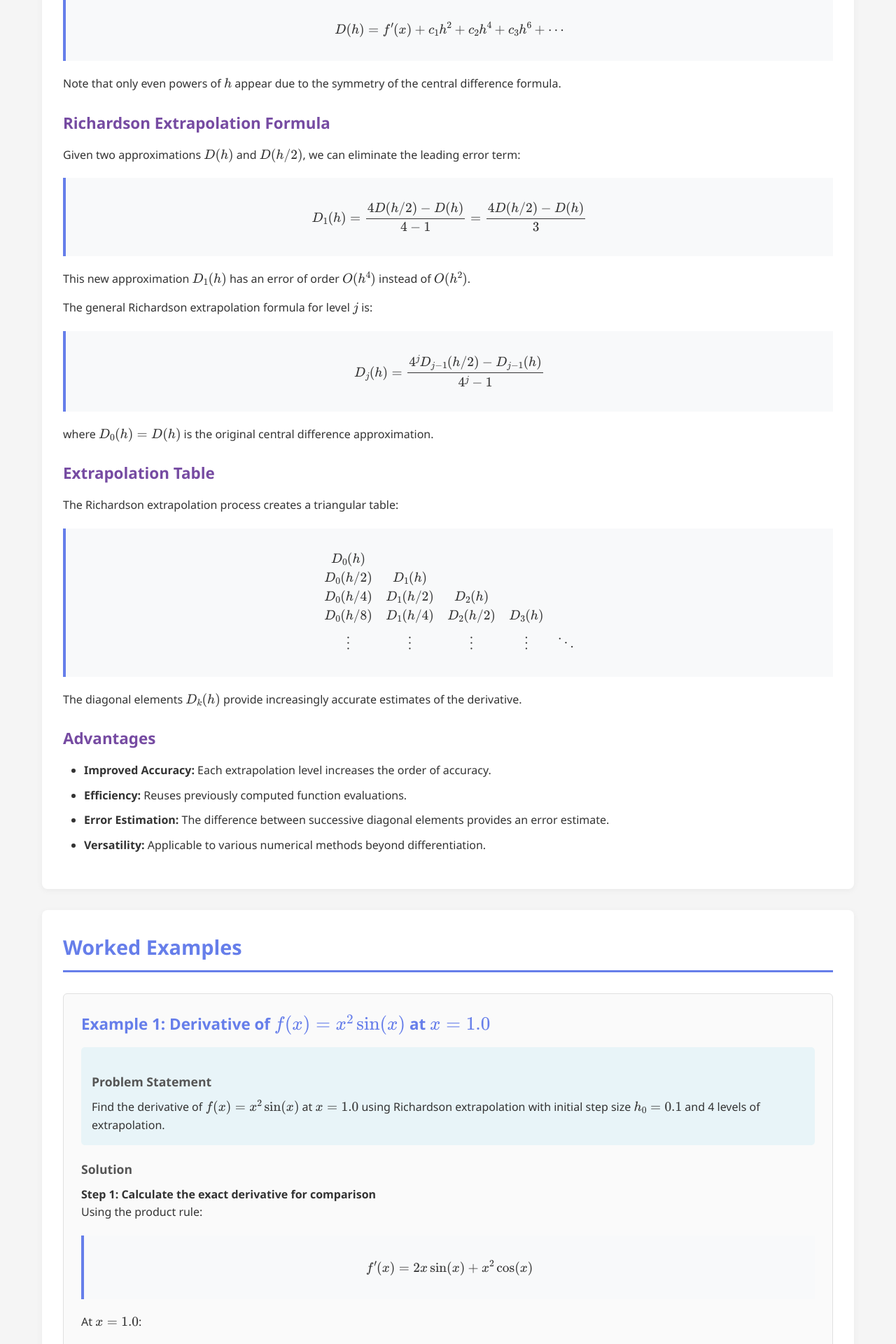
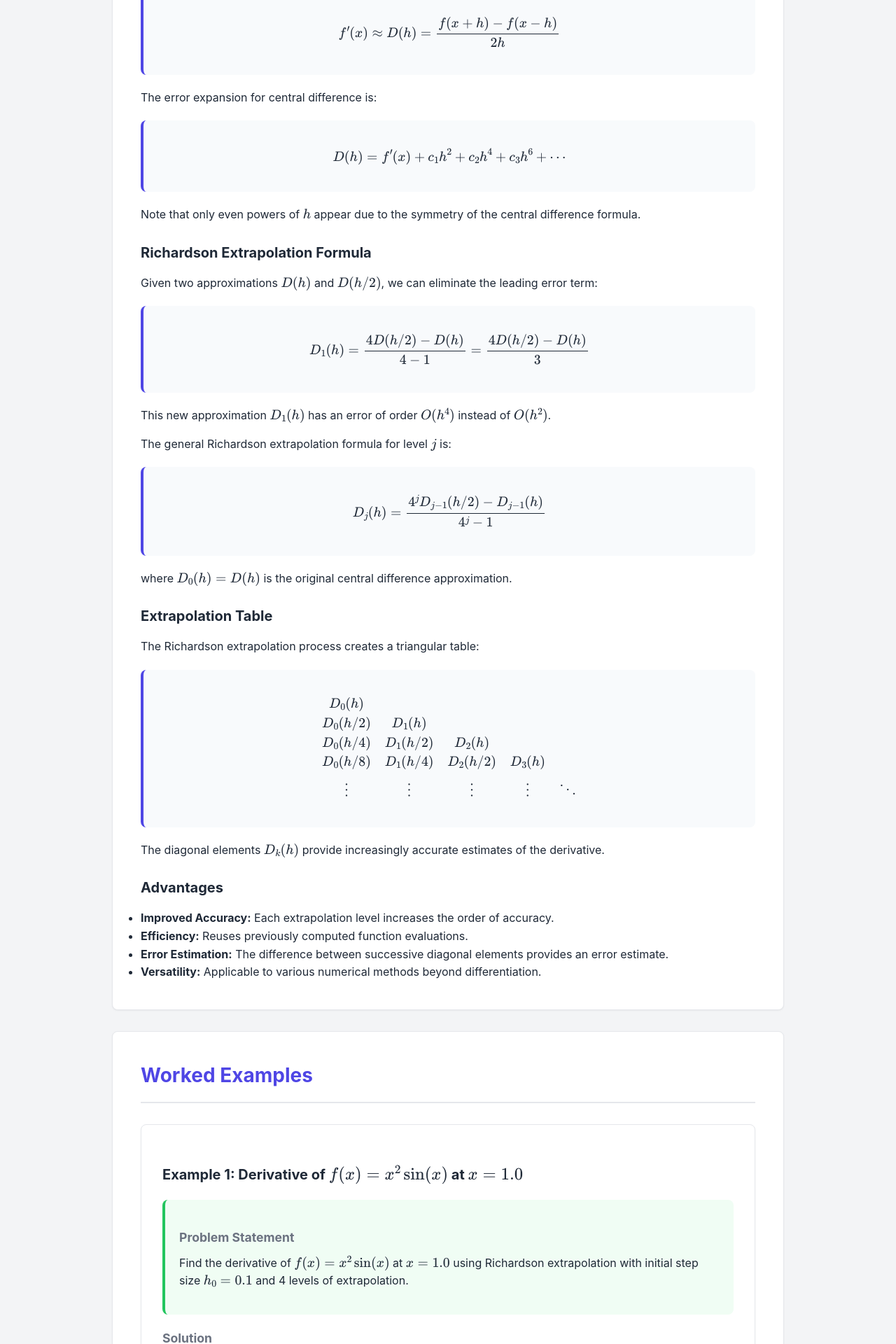
Before and after one commit to DJ-89/numericalPIT, a Flask app: page / in a window 1280 px wide. Shown: the part 960-2880 px from the top of the page at 70% size. Run offline with Flask 2, Linux system fonts and the light colour scheme.

Commit message:
Update style.css

```diff
--- a/static/css/style.css
+++ b/static/css/style.css
@@ -1,343 +1,237 @@
-/* Global Styles */
-* {
-    margin: 0;
-    padding: 0;
-    box-sizing: border-box;
+:root {
+    --primary: #4F46E5;
+    --primary-hover: #4338CA;
+    --secondary: #8B5CF6;
+    --background: #F3F4F6;
+    --surface: #FFFFFF;
+    --text-main: #1F2937;
+    --text-muted: #6B7280;
+    --border: #E5E7EB;
+    --error: #EF4444;
+    --error-bg: #FEE2E2;
+    --success-bg: #ECFDF5;
+    --shadow-sm: 0 1px 2px 0 rgba(0, 0, 0, 0.05);
+    --shadow-md: 0 4px 6px -1px rgba(0, 0, 0, 0.1), 0 2px 4px -1px rgba(0, 0, 0, 0.06);
+    --radius: 8px;
 }
 
+* { margin: 0; padding: 0; box-sizing: border-box; }
+
 body {
-    font-family: 'Segoe UI', Tahoma, Geneva, Verdana, sans-serif;
+    font-family: 'Inter', 'Segoe UI', system-ui, sans-serif;
     line-height: 1.6;
-    color: #333;
-    background-color: #f5f5f5;
+    color: var(--text-main);
+    background-color: var(--background);
+    -webkit-font-smoothing: antialiased;
 }
 
 .container {
-    max-width: 1200px;
+    max-width: 1000px;
     margin: 0 auto;
     padding: 0 20px;
 }
 
-/* Header */
 header {
-    background: linear-gradient(135deg, #667eea 0%, #764ba2 100%);
+    background: linear-gradient(135deg, var(--primary) 0%, var(--secondary) 100%);
     color: white;
-    padding: 40px 0;
+    padding: 60px 0;
     text-align: center;
-    box-shadow: 0 2px 10px rgba(0, 0, 0, 0.1);
+    box-shadow: var(--shadow-md);
+    margin-bottom: 40px;
 }
 
-header h1 {
-    font-size: 2.5rem;
-    margin-bottom: 10px;
-}
-
-.subtitle {
-    font-size: 1.2rem;
-    opacity: 0.9;
-}
-
-/* Main Content */
-main {
-    padding: 40px 0;
-}
+header h1 { font-size: 2.5rem; font-weight: 700; margin-bottom: 10px; letter-spacing: -0.025em; }
+.subtitle { font-size: 1.2rem; opacity: 0.9; font-weight: 300; }
 
 .content-section {
-    background: white;
-    border-radius: 8px;
-    padding: 30px;
+    background: var(--surface);
+    border-radius: var(--radius);
+    padding: 40px;
     margin-bottom: 30px;
-    box-shadow: 0 2px 10px rgba(0, 0, 0, 0.05);
+    box-shadow: var(--shadow-sm);
+    border: 1px solid var(--border);
 }
 
 .content-section h2 {
-    color: #667eea;
-    border-bottom: 3px solid #667eea;
-    padding-bottom: 10px;
-    margin-bottom: 25px;
-    font-size: 1.8rem;
+    color: var(--primary);
+    border-bottom: 2px solid var(--border);
+    padding-bottom: 15px;
+    margin-bottom: 30px;
+    font-size: 1.75rem;
 }
 
-.content-section h3 {
-    color: #764ba2;
-    margin: 25px 0 15px 0;
-    font-size: 1.4rem;
+h3 { color: var(--text-main); margin: 25px 0 15px 0; font-size: 1.25rem; }
+h4 { color: var(--text-muted); margin: 20px 0 10px 0; font-size: 1.1rem; }
+p { margin-bottom: 15px; color: var(--text-main); }
+
+.equation {
+    background: #F8FAFC;
+    padding: 20px;
+    border-radius: var(--radius);
+    border-left: 4px solid var(--primary);
+    margin: 20px 0;
+    overflow-x: auto;
+    text-align: center;
 }
 
-.content-section h4 {
-    color: #555;
-    margin: 20px 0 10px 0;
-    font-size: 1.1rem;
-}
-
-/* Math Content */
-.math-content p {
-    margin-bottom: 15px;
-    text-align: justify;
-}
-
-.equation {
-    background: #f8f9fa;
-    padding: 15px;
-    border-left: 4px solid #667eea;
-    margin: 20px 0;
-    overflow-x: auto;
-}
-
-.math-content ul {
-    margin-left: 30px;
-    margin-bottom: 20px;
-}
-
-.math-content li {
-    margin-bottom: 10px;
-}
-
-/* Examples */
 .example {
-    background: #fafafa;
-    border: 1px solid #e0e0e0;
-    border-radius: 6px;
-    padding: 25px;
+    background: var(--surface);
+    border: 1px solid var(--border);
+    border-radius: var(--radius);
+    padding: 30px;
     margin: 30px 0;
-}
-
-.example h3 {
-    color: #667eea;
-    margin-top: 0;
+    box-shadow: var(--shadow-sm);
 }
 
 .example-problem {
-    background: #e8f4f8;
-    padding: 15px;
-    border-radius: 5px;
-    margin: 15px 0;
+    background: #F0FDF4;
+    padding: 20px;
+    border-radius: var(--radius);
+    margin: 20px 0;
+    border-left: 4px solid #22C55E;
 }
 
-.example-solution {
-    margin-top: 20px;
+/* Forms */
+.calculator-form {
+    background: #F8FAFC;
+    padding: 30px;
+    border-radius: var(--radius);
+    border: 1px solid var(--border);
 }
 
-/* Tables */
-.result-table {
-    width: 100%;
-    border-collapse: collapse;
-    margin: 20px 0;
-    background: white;
-    box-shadow: 0 1px 5px rgba(0, 0, 0, 0.05);
-}
-
-.result-table th,
-.result-table td {
-    padding: 12px 15px;
-    text-align: center;
-    border: 1px solid #ddd;
-}
-
-.result-table th {
-    background: #667eea;
-    color: white;
-    font-weight: 600;
-}
-
-.result-table tr:nth-child(even) {
-    background: #f8f9fa;
-}
-
-.result-table tr:hover {
-    background: #e8f4f8;
-}
-
-/* Calculator Form */
-.calculator-form {
-    background: #f8f9fa;
-    padding: 25px;
-    border-radius: 6px;
-}
-
-.form-group {
-    margin-bottom: 20px;
-}
-
+.form-group { margin-bottom: 20px; }
 .form-group label {
     display: block;
     margin-bottom: 8px;
     font-weight: 600;
-    color: #555;
+    color: var(--text-main);
+    font-size: 0.95rem;
 }
 
-.form-group input[type="text"],
-.form-group input[type="number"] {
+.form-group input {
     width: 100%;
-    padding: 12px;
-    border: 2px solid #ddd;
-    border-radius: 5px;
+    padding: 12px 16px;
+    border: 1px solid var(--border);
+    border-radius: 6px;
     font-size: 1rem;
-    transition: border-color 0.3s;
+    transition: all 0.2s ease;
+    background: var(--surface);
 }
 
 .form-group input:focus {
     outline: none;
-    border-color: #667eea;
+    border-color: var(--primary);
+    box-shadow: 0 0 0 3px rgba(79, 70, 229, 0.1);
 }
 
 .form-group small {
     display: block;
-    margin-top: 5px;
-    color: #888;
+    margin-top: 6px;
+    color: var(--text-muted);
     font-size: 0.85rem;
 }
 
-.form-row {
-    display: flex;
-    gap: 20px;
-    flex-wrap: wrap;
-}
-
-.form-row .form-group {
-    flex: 1;
-    min-width: 150px;
-}
+.form-row { display: flex; gap: 20px; flex-wrap: wrap; }
+.form-row .form-group { flex: 1; min-width: 200px; }
 
 .btn-calculate {
-    background: linear-gradient(135deg, #667eea 0%, #764ba2 100%);
+    background: var(--primary);
     color: white;
-    padding: 15px 40px;
+    padding: 14px 24px;
     border: none;
-    border-radius: 5px;
+    border-radius: 6px;
     font-size: 1.1rem;
     font-weight: 600;
     cursor: pointer;
-    transition: transform 0.2s, box-shadow 0.2s;
     width: 100%;
+    transition: all 0.2s ease;
 }
 
-.btn-calculate:hover {
-    transform: translateY(-2px);
-    box-shadow: 0 5px 15px rgba(102, 126, 234, 0.4);
+.btn-calculate:hover { background: var(--primary-hover); transform: translateY(-1px); }
+.btn-calculate:disabled { opacity: 0.7; cursor: not-allowed; transform: none; }
+
+/* Tables */
+.table-responsive { overflow-x: auto; margin: 20px 0; border-radius: var(--radius); }
+.result-table {
+    width: 100%;
+    border-collapse: separate;
+    border-spacing: 0;
+    margin: 0;
 }
 
-.btn-calculate:active {
-    transform: translateY(0);
+.result-table th, .result-table td {
+    padding: 14px 16px;
+    text-align: center;
+    border-bottom: 1px solid var(--border);
 }
 
-/* Results */
-.results-container {
-    margin-top: 30px;
-    padding: 25px;
-    background: white;
-    border-radius: 6px;
-    border: 2px solid #667eea;
+.result-table th {
+    background: #F1F5F9;
+    color: var(--text-main);
+    font-weight: 600;
+    border-top: 1px solid var(--border);
 }
 
-.results-container h3 {
-    color: #667eea;
-    margin-top: 0;
+.result-table th:first-child { border-left: 1px solid var(--border); border-top-left-radius: var(--radius); }
+.result-table th:last-child { border-right: 1px solid var(--border); border-top-right-radius: var(--radius); }
+.result-table td:first-child { border-left: 1px solid var(--border); font-weight: 600; background: #F8FAFC; }
+.result-table td:last-child { border-right: 1px solid var(--border); }
+.result-table tr:last-child td:first-child { border-bottom-left-radius: var(--radius); }
+.result-table tr:last-child td:last-child { border-bottom-right-radius: var(--radius); }
+.result-table tr:hover td { background: #F8FAFC; }
+
+/* Results Section */
+.results-container {
+    margin-top: 40px;
+    padding: 30px;
+    background: var(--surface);
+    border-radius: var(--radius);
+    border: 2px solid var(--primary);
+    box-shadow: var(--shadow-md);
 }
 
 .result-summary {
-    background: #e8f4f8;
+    background: var(--success-bg);
     padding: 20px;
-    border-radius: 5px;
-    margin-bottom: 20px;
+    border-radius: 6px;
+    margin-bottom: 30px;
+    border: 1px solid #A7F3D0;
 }
 
-.result-summary p {
-    margin: 10px 0;
-    font-size: 1.05rem;
+.highlight { color: var(--primary); font-weight: 700; font-size: 1.25rem; }
+
+.convergence-info {
+    background: #F8FAFC;
+    padding: 25px;
+    border-radius: 6px;
+    border: 1px solid var(--border);
 }
 
-.highlight {
-    color: #764ba2;
-    font-weight: 700;
-    font-size: 1.2rem;
+.convergence-info ul { margin-left: 20px; margin-bottom: 15px; }
+.convergence-info li { margin: 8px 0; font-family: monospace; font-size: 1.05rem; }
+
+.error-message {
+    background: var(--error-bg);
+    color: var(--error);
+    padding: 16px;
+    border-radius: 6px;
+    margin-top: 20px;
+    font-weight: 500;
+    border: 1px solid #FCA5A5;
 }
 
-.table-responsive {
-    overflow-x: auto;
-    margin: 20px 0;
+footer {
+    background: var(--text-main);
+    color: white;
+    text-align: center;
+    padding: 40px 0;
+    margin-top: 60px;
 }
 
-.convergence-info {
-    background: #f8f9fa;
-    padding: 15px;
-    border-radius: 5px;
-    margin-top: 20px;
+footer p { color: #9CA3AF; margin: 5px 0; font-size: 0.95rem; }
+
+@media (max-width: 768px) {
+    .content-section { padding: 20px; }
+    header { padding: 40px 20px; }
+    .form-row { flex-direction: column; gap: 0; }
 }
-
-.convergence-info ul {
-    margin-left: 30px;
-    margin: 10px 0 10px 30px;
-}
-
-.convergence-info li {
-    margin: 5px 0;
-    font-family: 'Courier New', monospace;
-}
-
-/* Error Message */
-.error-message {
-    background: #ffe6e6;
-    color: #d32f2f;
-    padding: 15px;
-    border-radius: 5px;
-    border: 1px solid #d32f2f;
-    margin-top: 20px;
-    font-weight: 600;
-}
-
-/* Footer */
-footer {
-    background: #333;
-    color: white;
-    text-align: center;
-    padding: 30px 0;
-    margin-top: 40px;
-}
-
-footer p {
-    margin: 5px 0;
-}
-
-/* Responsive Design */
-@media (max-width: 768px) {
-    header h1 {
-        font-size: 2rem;
-    }
-
-    .content-section {
-        padding: 20px;
-    }
-
-    .form-row {
-        flex-direction: column;
-    }
-
-    .result-table {
-        font-size: 0.85rem;
-    }
-
-    .result-table th,
-    .result-table td {
-        padding: 8px 10px;
-    }
-}
-
-/* Loading State */
-.loading {
-    opacity: 0.6;
-    pointer-events: none;
-}
-
-.loading::after {
-    content: "Calculating...";
-    position: absolute;
-    top: 50%;
-    left: 50%;
-    transform: translate(-50%, -50%);
-    background: rgba(0, 0, 0, 0.8);
-    color: white;
-    padding: 20px 40px;
-    border-radius: 5px;
-    font-weight: 600;
-}
```
